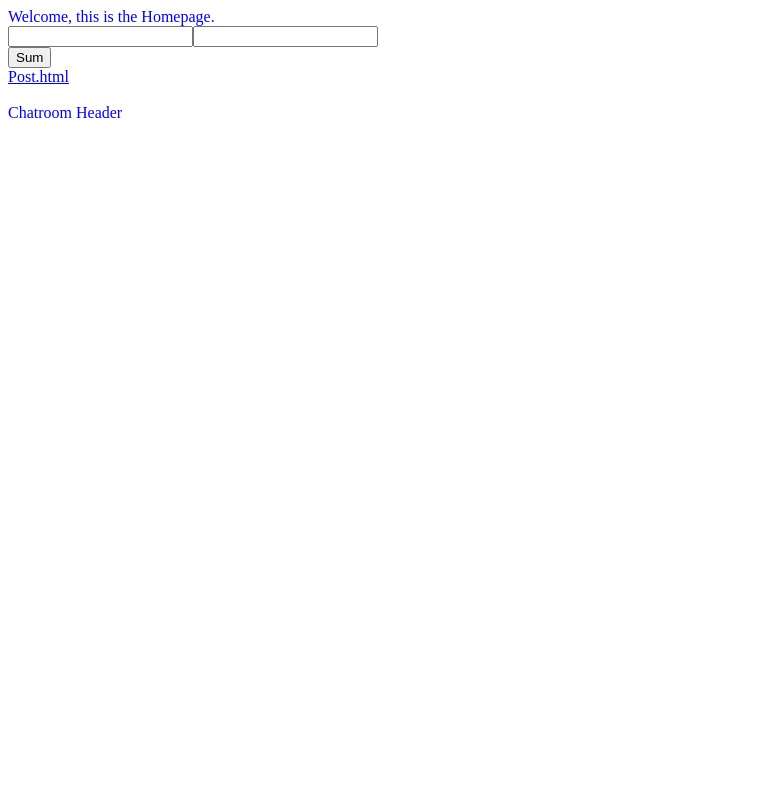
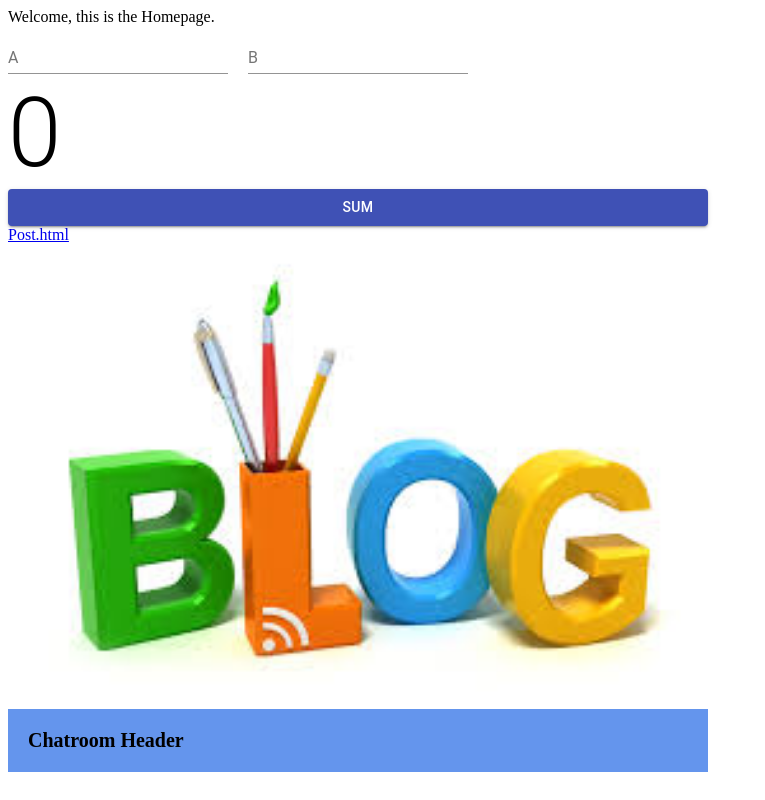
Before and after one commit to johnnyn2/webpack-babel, a React app: page / in a window 1280 px wide. Shown: the whole page, without its empty margins (0-765 px from the left). Built offline with nearby package versions, Linux system fonts and the light colour scheme; no server answers.

Commit message:
build html pages using react

```diff
--- a/package.json
+++ b/package.json
@@ -49,6 +49,7 @@
     "webpack-merge": "^5.2.0"
   },
   "dependencies": {
+    "@material-ui/core": "^4.11.4",
     "html-loader": "^2.1.2",
     "jquery": "^3.5.1",
     "node-sass": "^5.0.0",
--- a/src/components/chatroom.js
+++ b/src/components/chatroom.js
@@ -2,9 +2,10 @@
 import React from 'react'
 import ReactDOM from 'react-dom'
 import { Header } from './chatroom/Header.jsx'
+import '../css/components/chatroom.scss'
 
 ReactDOM.render(
-    <div>
+    <div className="chatroom">
         <Header title="Chatroom Header" />
     </div>,
     document.getElementById('react-chatroom')
--- /dev/null
+++ b/src/components/chatroom/Chatroom.jsx
@@ -0,0 +1,12 @@
+/* eslint-disable no-unused-vars */
+import React from 'react'
+import { Header } from './Header.jsx'
+import '../../css/components/chatroom.scss'
+
+export default function Chatroom () {
+  return (
+        <div className="chatroom">
+        <Header title="Chatroom Header" />
+    </div>
+  )
+}
--- a/src/components/chatroom/Header.jsx
+++ b/src/components/chatroom/Header.jsx
@@ -4,7 +4,7 @@ import PropTypes from 'prop-types'
 
 export const Header = ({ title }) => {
   return (
-        <div>{title}</div>
+        <div className="header">{title}</div>
   )
 }
 
--- /dev/null
+++ b/src/components/util/FormInputField.jsx
@@ -0,0 +1,35 @@
+/* eslint-disable no-unused-vars */
+import React from 'react'
+import FormControl from '@material-ui/core/FormControl'
+import FormHelperText from '@material-ui/core/FormHelperText'
+import Input from '@material-ui/core/Input'
+import InputLabel from '@material-ui/core/InputLabel'
+import { makeStyles } from '@material-ui/core/styles'
+
+const useStyles = makeStyles((theme) => ({
+  root: {
+    '& .MuiTextField-root': {
+      margin: theme.spacing(1),
+      width: 200
+    }
+  }
+}))
+
+export default function FormInputField ({ id, name, label, value, handleChange, helperText, error }) {
+  const classes = useStyles()
+  return (
+        <React.Fragment>
+            <FormControl error={error}>
+                <InputLabel htmlFor="component-error">{label}</InputLabel>
+                <Input
+                    id={id}
+                    name={name}
+                    value={value}
+                    onChange={e => handleChange(e)}
+                    aria-describedby="component-error-text"
+                />
+                <FormHelperText id="component-error-text">{helperText}</FormHelperText>
+            </FormControl>
+        </React.Fragment>
+  )
+}
--- a/src/css/common.scss
+++ b/src/css/common.scss
@@ -2,6 +2,7 @@ $primary: #81899b;
 $accent: #302e24;
 $warn: #dfa612;
 $white: #fff;
+$softBlue: #6495ed;
 
 :root {
     --primary: #{$primary};
--- /dev/null
+++ b/src/css/components/chatroom.scss
@@ -0,0 +1,23 @@
+@import '../common.scss';
+
+@mixin vertical-flex-container {
+    display: flex;
+    flex-direction: column;
+}
+
+.chatroom {
+    @include vertical-flex-container;
+    width: 700px;
+    border-radius: 10px;
+
+    .header {
+        font-size: 20px;
+        font-weight: 800;
+        background-color: $softBlue;
+        padding: 20px;
+    }
+
+    .body {
+        @include vertical-flex-container
+    }
+}
--- a/src/css/index.scss
+++ b/src/css/index.scss
@@ -1,3 +1,13 @@
-div {
-    color: blue;
+#index {
+    width: 700px;
+    display: flex;
+    flex-direction: column;
+
+    .sum-input-container {
+        display: flex;
+
+        >*:first-child {
+            margin-right: 20px;
+        }
+    }
 }
--- a/src/js/pages/index.js
+++ b/src/js/pages/index.js
@@ -1,19 +1,87 @@
-import $ from 'jquery'
-import constants from '../../util/constants'
+/* eslint-disable no-unused-vars */
 import '../../css/index.scss'
-import '../../components/chatroom'
+import Chatroom from '../../components/chatroom/Chatroom.jsx'
+import React, { useState } from 'react'
+import ReactDOM from 'react-dom'
+import Button from '@material-ui/core/Button'
+import FormInputField from '../../components/util/FormInputField.jsx'
+import Typography from '@material-ui/core/Typography'
+import heading from '../../assets/images/heading.jpg'
 
-$(() => {
-  const { prefix } = constants
-  $('#sum').on('click', e => {
-    const a = Number($('#a').val())
-    const b = Number($('#b').val())
-    const r = a + b
-    $('#result').html(prefix + r)
-    const point = {
-      x: 4,
-      y: 5
+function Index () {
+  const initState = {
+    a: {
+      name: 'a',
+      value: '',
+      hasError: false
+    },
+    b: {
+      name: 'b',
+      value: '',
+      hasError: false
+    },
+    total: 0
+  }
+  const [state, setState] = useState(initState)
+  const { a, b, total } = state
+  function isValid (value) {
+    return isNaN(value)
+  }
+  function handleChange (e) {
+    const { name, value } = e.target
+    const hasError = isValid(value)
+    setState(prevState => {
+      const prevValueObj = prevState[name]
+      const updateState = {
+        ...prevState,
+        [name]: {
+          ...prevValueObj,
+          value,
+          hasError
+        }
+      }
+      return updateState
+    })
+  }
+  function sum () {
+    const { a, b } = state
+    if (!a.hasError && !b.hasError) {
+      setState(prevState => ({
+        ...prevState,
+        total: a.value + b.value
+      }))
     }
-    console.log(point.z.j)
-  })
-})
+  }
+  return (
+    <React.Fragment>
+      <div>Welcome, this is the Homepage.</div>
+      <div className="sum-input-container">
+        <FormInputField
+          id={a.name}
+          name={a.name}
+          label="A"
+          value={a.value}
+          handleChange={e => handleChange(e)}
+          helperText={a.hasError ? 'Invalid input' : ''}
+          error={a.hasError}
+        />
+        <FormInputField
+          id={b.name}
+          name={b.name}
+          label="B"
+          value={b.value}
+          handleChange={e => handleChange(e)}
+          helperText={b.hasError ? 'Invalid Input' : ''}
+          error={b.hasError}
+        />
+      </div>
+      <Typography variant="h1" component="h2">{total}</Typography>
+      <Button variant="contained" color="primary" onClick={() => sum()}>Sum</Button>
+      <div><a href="/posts.html">Post.html</a></div>
+      <img src={heading} />
+      <Chatroom />
+    </React.Fragment>
+  )
+}
+
+ReactDOM.render(<Index />, document.getElementById('index'))
--- a/src/pages/index.html
+++ b/src/pages/index.html
@@ -3,12 +3,6 @@
 <head>
 </head>
 <body>
-    <div>Welcome, this is the Homepage.</div>
-    <input id="a"/><input id="b"/>
-    <div id="result"></div>
-    <button id="sum">Sum</button>
-    <div><a href="/posts.html">Post.html</a></div>
-    <img src="<%=require('../assets/images/heading.jpg')%>">
-    <div id="react-chatroom"></div>
+    <div id="index"></div>
 </body>
 </html>
```
Also changed, not shown: 1 other file (tests, documents, lock files or other folders).
